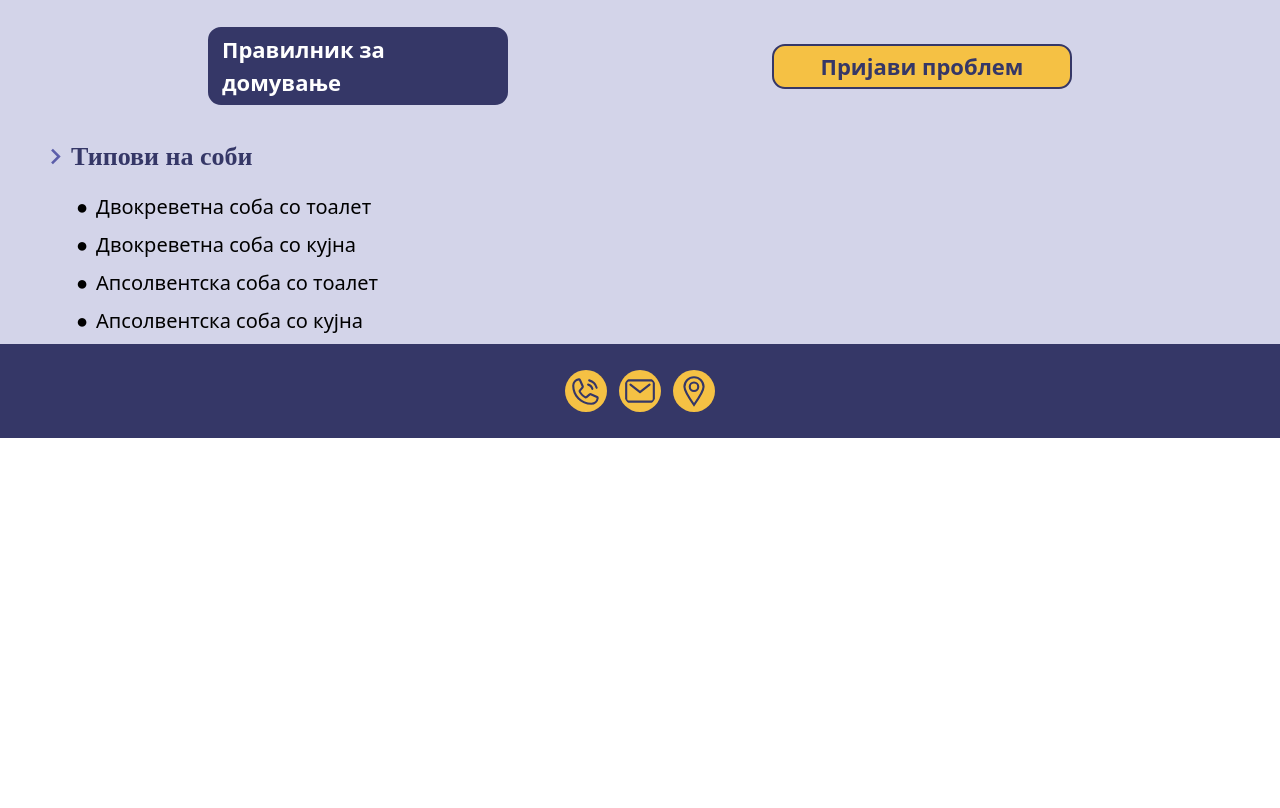
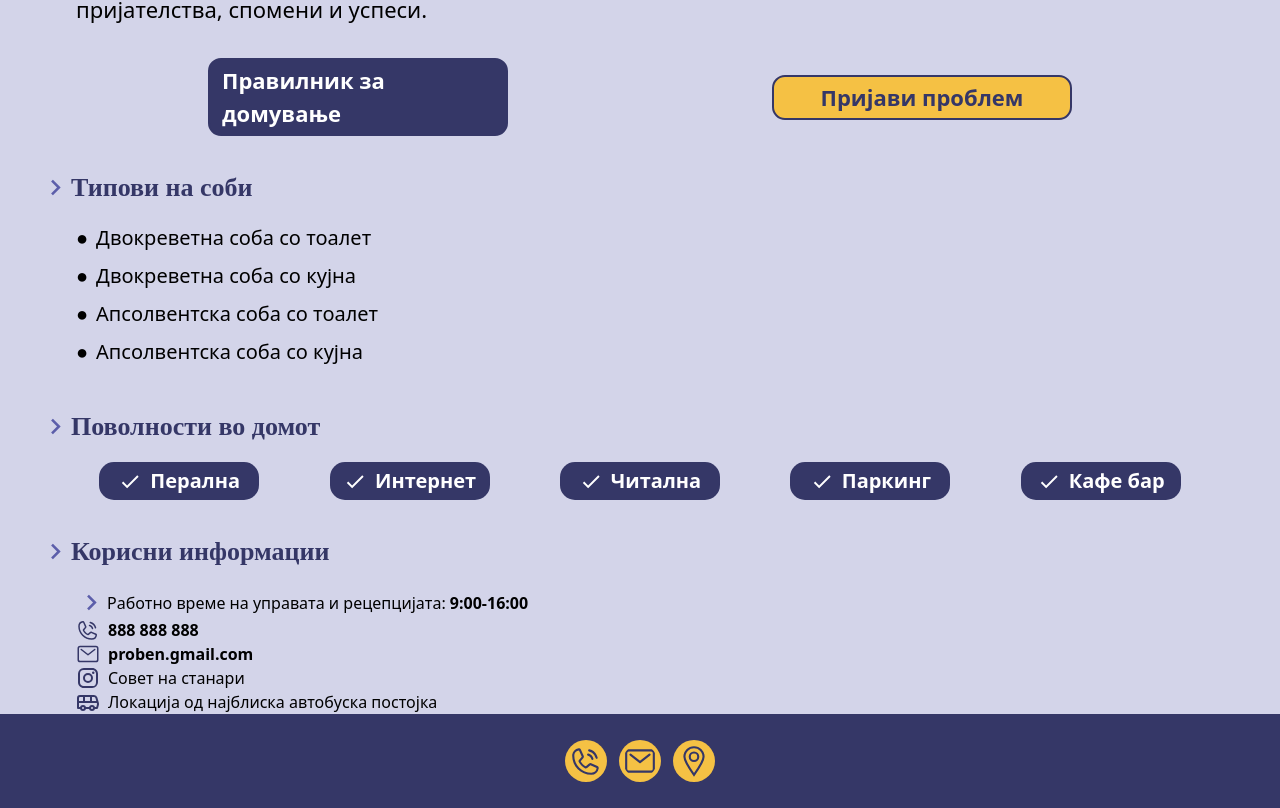
Before and after one commit to andrejstanoev/dsd_project, a React (Vite) app: page /goce in a window 1280 px wide. Shown: the part 1025-1833 px from the top of the page. Before the commit the page ends 1463 px from the top, so only its background shows below. Built offline with nearby package versions, Linux system fonts and the light colour scheme.

Commit message:
Finished page for Goce

```diff
--- a/locales/mk/translation.json
+++ b/locales/mk/translation.json
@@ -61,5 +61,15 @@
   "dvoKrevetnaToalet": "Двокреветна соба со тоалет",
   "dvoKrevetnaKujna": "Двокреветна соба со кујна",
   "apsoloventskaToalet": "Апсолвентска соба со тоалет",
-  "apsoloventskaKujna": "Апсолвентска соба со кујна"
+  "apsoloventskaKujna": "Апсолвентска соба со кујна",
+  "povolnostiVoDomot": "Поволности во домот",
+  "peralna": "Перална",
+  "internet": "Интернет",
+  "citalna": "Читална",
+  "parking": "Паркинг",
+  "kafeBar": "Кафе бар",
+  "korisniInformacii": "Корисни информации",
+  "rabVreme": "Работно време на управата и рецепцијата",
+  "sovetNaStanari": "Совет на станари",
+  "lokacijaNajbliskaPostojka": "Локација од најблиска автобуска постојка"
 }
--- a/src/components/GoceMain.jsx
+++ b/src/components/GoceMain.jsx
@@ -3,6 +3,8 @@ import Carousel from "react-multi-carousel";
 import "react-multi-carousel/lib/styles.css";
 import LocationIcon from "./LocationIcon.jsx";
 import React from "react";
+import PhoneIcon from "./PhoneIcon.jsx";
+import EmailIcon from "./EmailIcon.jsx";
 export default function GoceMain() {
     const { t } = useTranslation();
     const responsive = {
@@ -13,8 +15,8 @@ export default function GoceMain() {
     };
     return <div className="flex-1 flex flex-col pt-5">
 
-        <div className="text-center pt-5">
-            <h1>{t("studentskiDom")} “Гоце Делчев”</h1>
+        <div className="flex justify-center pt-5 ">
+            <h1 className="md:text-[23px] lg:text-[25px] xl:text-[30px] text-[19px] px-3 py-1 rounded-[15px] border-1 border-[#353767] bg-[#A3A5D2] w-fit text-[#353767] font-bold">{t("studentskiDom")} “Гоце Делчев”</h1>
         </div>
 
         {/*karusel*/}
@@ -179,6 +181,120 @@ export default function GoceMain() {
             </div>
 
         </div>
+        {/*povolnosti*/}
+        <div className="px-10 mt-8">
+
+            <div className="flex items-center">
+                <svg xmlns="http://www.w3.org/2000/svg" width="31" height="31" viewBox="0 0 24 24">
+                    <path fill="#5c5eaa" d="M8.59 16.58L13.17 12L8.59 7.41L10 6l6 6l-6 6z"/>
+                </svg>
+                <div className="text-[#353767] text-[20px]  lg:text-[26px] font-semibold font-['Poppins']">
+                    {t("povolnostiVoDomot")}
+                </div>
+            </div>
+
+            <div className=" mt-4 px-9 grid grid-cols-2 justify-items-center gap-y-2 md:flex md:justify-center md:gap-x-2 lg:gap-x-6 xl:justify-around ">
+
+                <div
+                    className="lg:w-[160px] lg:text-[20px] sm:w-[140px] sm:text-[17px] flex items-center justify-center gap-x-2 px-2 py-1 rounded-[15px] bg-[#353767] w-[120px] text-white font-semibold">
+                    <svg xmlns="http://www.w3.org/2000/svg" width="24" height="23" viewBox="0 0 24 24">
+                        <path fill="currentColor" d="M21 7L9 19l-5.5-5.5l1.41-1.41L9 16.17L19.59 5.59z"/>
+                    </svg>
+                    <p>{t("peralna")}</p>
+                </div>
+
+                <div
+                    className="lg:w-[160px] lg:text-[20px] sm:w-[140px] sm:text-[17px] flex items-center justify-center gap-x-2 px-2 py-1 rounded-[15px] bg-[#353767] w-[120px] text-white font-semibold">
+                    <svg xmlns="http://www.w3.org/2000/svg" width="24" height="23" viewBox="0 0 24 24">
+                        <path fill="currentColor" d="M21 7L9 19l-5.5-5.5l1.41-1.41L9 16.17L19.59 5.59z"/>
+                    </svg>
+                    <p>{t("internet")}</p>
+                </div>
+
+                <div
+                    className="lg:w-[160px] lg:text-[20px] sm:w-[140px] sm:text-[17px] flex items-center justify-center gap-x-2 px-2 py-1 rounded-[15px] bg-[#353767] w-[120px] text-white font-semibold">
+                    <svg xmlns="http://www.w3.org/2000/svg" width="24" height="23" viewBox="0 0 24 24">
+                        <path fill="currentColor" d="M21 7L9 19l-5.5-5.5l1.41-1.41L9 16.17L19.59 5.59z"/>
+                    </svg>
+                    <p>{t("citalna")}</p>
+                </div>
+
+                <div
+                    className="lg:w-[160px] lg:text-[20px] sm:w-[140px] sm:text-[17px] flex items-center justify-center gap-x-2 px-2 py-1 rounded-[15px] bg-[#353767] w-[120px] text-white font-semibold">
+                    <svg xmlns="http://www.w3.org/2000/svg" width="24" height="23" viewBox="0 0 24 24">
+                        <path fill="currentColor" d="M21 7L9 19l-5.5-5.5l1.41-1.41L9 16.17L19.59 5.59z"/>
+                    </svg>
+                    <p>{t("parking")}</p>
+                </div>
+
+                <div
+                    className="lg:w-[160px] lg:text-[20px] sm:w-[140px] sm:text-[17px] flex items-center justify-center gap-x-2 px-2 py-1 rounded-[15px] bg-[#353767] w-[120px] text-white font-semibold">
+                    <svg xmlns="http://www.w3.org/2000/svg" width="24" height="23" viewBox="0 0 24 24">
+                        <path fill="currentColor" d="M21 7L9 19l-5.5-5.5l1.41-1.41L9 16.17L19.59 5.59z"/>
+                    </svg>
+                    <p>{t("kafeBar")}</p>
+                </div>
+
+            </div>
+
+        </div>
+
+        {/*korisni informacii*/}
+        <div className="px-10 mt-8">
+
+            <div className="flex items-center">
+                <svg xmlns="http://www.w3.org/2000/svg" width="31" height="31" viewBox="0 0 24 24">
+                    <path fill="#5c5eaa" d="M8.59 16.58L13.17 12L8.59 7.41L10 6l6 6l-6 6z"/>
+                </svg>
+                <div className="text-[#353767] text-[20px]  lg:text-[26px] font-semibold font-['Poppins']">
+                    {t("korisniInformacii")}
+                </div>
+            </div>
+
+            <div className="mt-4 px-9">
+
+                <div className="flex items-center">
+                    <svg xmlns="http://www.w3.org/2000/svg" width="31" height="31" viewBox="0 0 24 24">
+                        <path fill="#5c5eaa" d="M8.59 16.58L13.17 12L8.59 7.41L10 6l6 6l-6 6z"/>
+                    </svg>
+                    <p>{t("rabVreme")}: <strong>9:00-16:00</strong></p>
+                </div>
+
+                <div className="flex items-center">
+                    <PhoneIcon/>
+                    <p className="pl-2"><strong>888 888 888</strong></p>
+                </div>
+
+                <div className="flex items-center">
+                    <EmailIcon/>
+                    <p className="pl-2"><strong>proben.gmail.com</strong></p>
+                </div>
+
+                <div className="flex items-center">
+                    <svg className="" xmlns="http://www.w3.org/2000/svg" width="24" height="24" viewBox="0 0 24 24">
+                        <path fill="#353767"
+                              d="M7.8 2h8.4C19.4 2 22 4.6 22 7.8v8.4a5.8 5.8 0 0 1-5.8 5.8H7.8C4.6 22 2 19.4 2 16.2V7.8A5.8 5.8 0 0 1 7.8 2m-.2 2A3.6 3.6 0 0 0 4 7.6v8.8C4 18.39 5.61 20 7.6 20h8.8a3.6 3.6 0 0 0 3.6-3.6V7.6C20 5.61 18.39 4 16.4 4zm9.65 1.5a1.25 1.25 0 0 1 1.25 1.25A1.25 1.25 0 0 1 17.25 8A1.25 1.25 0 0 1 16 6.75a1.25 1.25 0 0 1 1.25-1.25M12 7a5 5 0 0 1 5 5a5 5 0 0 1-5 5a5 5 0 0 1-5-5a5 5 0 0 1 5-5m0 2a3 3 0 0 0-3 3a3 3 0 0 0 3 3a3 3 0 0 0 3-3a3 3 0 0 0-3-3"/>
+                    </svg>
+                    <p className="pl-2">{t("sovetNaStanari")}</p>
+                </div>
+
+                <div className="flex items-center">
+                    <svg className="text-[#353767]" xmlns="http://www.w3.org/2000/svg" width="24" height="24" viewBox="0 0 24 24">
+                        <g fill="none" stroke="currentColor" stroke-linecap="round" stroke-linejoin="round"
+                           stroke-width="2">
+                            <path
+                                d="M8 6v6m7-6v6M2 12h19.6M18 18h3s.5-1.7.8-2.8c.1-.4.2-.8.2-1.2s-.1-.8-.2-1.2l-1.4-5C20.1 6.8 19.1 6 18 6H4a2 2 0 0 0-2 2v10h3"/>
+                            <circle cx="7" cy="18" r="2"/>
+                            <path d="M9 18h5"/>
+                            <circle cx="16" cy="18" r="2"/>
+                        </g>
+                    </svg>
+                    <p className="pl-2">{t("lokacijaNajbliskaPostojka")}</p>
+                </div>
+
+            </div>
+
+        </div>
 
     </div>
 }
```
